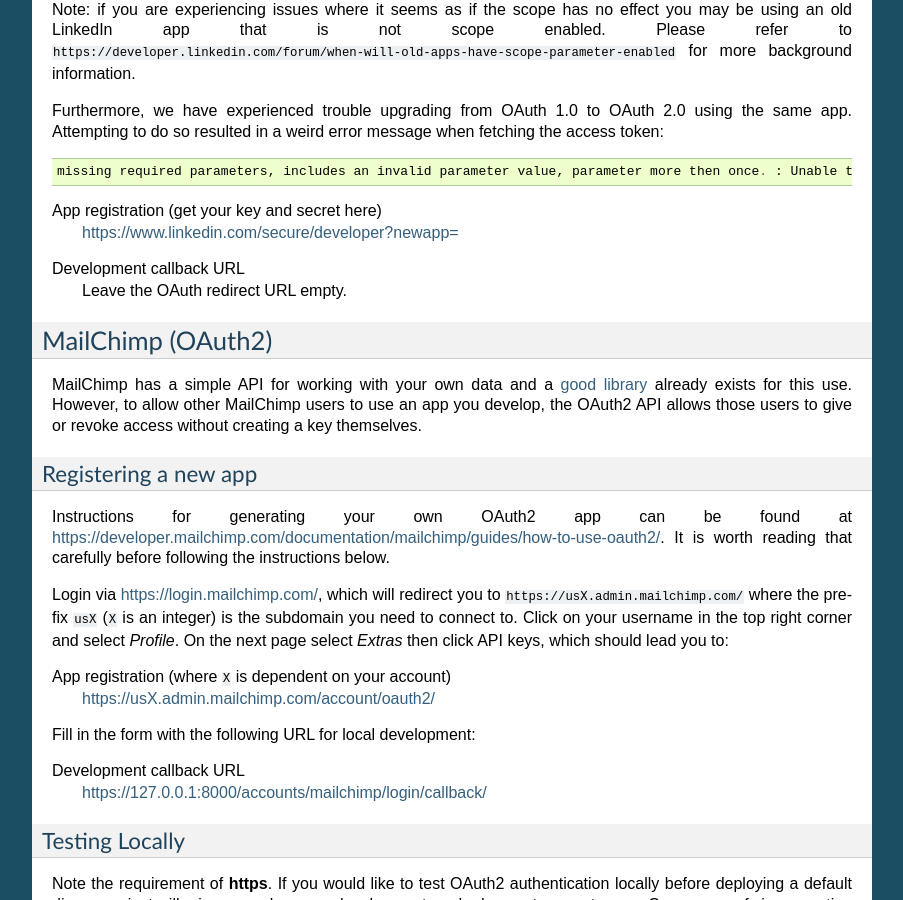
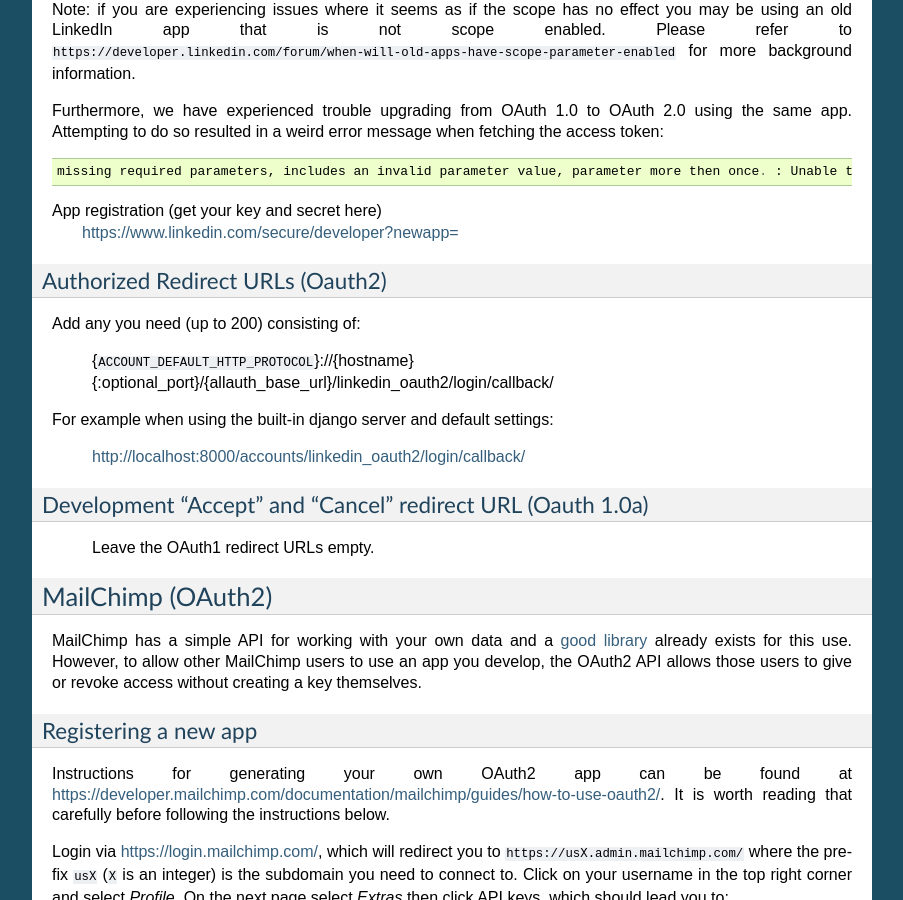
Before and after one commit to pennersr/django-allauth, a Sphinx documentation site: the page built from docs/providers.rst, in a window 1280 px wide and 900 px high, scrolled down 12243 px. Shown: the whole window, without its empty margins (198-1101 px from the left). Built offline with Sphinx 7.4.7, drawn with Linux system fonts in a browser that asks for light colours; some of the changed text lies outside the part shown.

Commit message:
Update information to match dev page
The names mentioned do no longer match names in developer backends.
Further more, Oauth 2, will not work without explicit redirect URI's and
the documentation is misleading.

Up to 200 redirect URI's can be specified per application, so
development URI's are no issue and non-existing domains or only locally
resolvable domains are accepted (tested).

```diff
--- a/docs/providers.rst
+++ b/docs/providers.rst
@@ -760,9 +760,20 @@
 App registration (get your key and secret here)
     https://www.linkedin.com/secure/developer?newapp=
 
-Development callback URL
-    Leave the OAuth redirect URL empty.
+Authorized Redirect URLs (Oauth2)
+*********************************
+Add any you need (up to 200) consisting of:
 
+    {``ACCOUNT_DEFAULT_HTTP_PROTOCOL``}://{hostname}{:optional_port}/{allauth_base_url}/linkedin_oauth2/login/callback/
+
+For example when using the built-in django server and default settings:
+
+    http://localhost:8000/accounts/linkedin_oauth2/login/callback/
+
+
+Development "Accept" and "Cancel" redirect URL (Oauth 1.0a)
+***********************************************************
+    Leave the OAuth1 redirect URLs empty.
 
 MailChimp (OAuth2)
 ------------------
```
